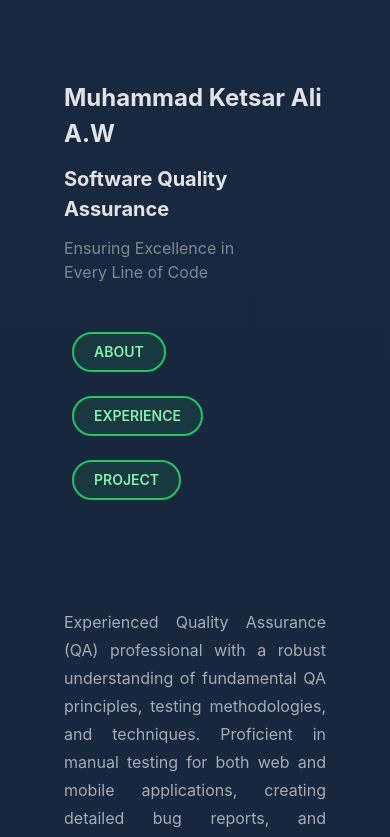
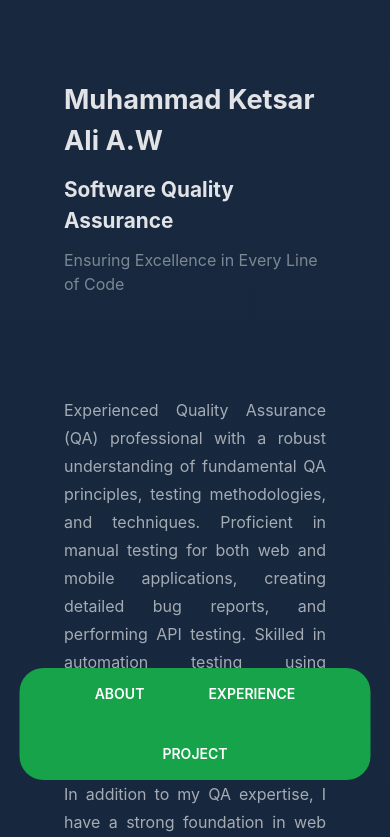
Before and after one commit to ketsar28/k-folio-prod, a React (Vite) app: page / in a window 390 px wide. Shown: the top 837 px of the page. Built offline with nearby package versions, Linux system fonts and the light colour scheme; the HTML template or start-up script is replaced by a standard one.

Commit message:
[FIX] improving the navigation bar

```diff
--- a/src/components/fragments/side-left/HeadFragment.jsx
+++ b/src/components/fragments/side-left/HeadFragment.jsx
@@ -6,17 +6,17 @@ const HeadFragment = () => {
   return (
     <div className="space-y-3 font-inter">
       {headData.title && (
-        <h1 className="text-[#e1e3e6] text-[24px] sm:text-[2.5rem] font-bold">
+        <h1 className="text-[#e1e3e6] text-[1.7rem] sm:text-[2.5rem] font-bold">
           {headData.title}
         </h1>
       )}
       {headData.role && (
-        <h3 className="font-bold text-[#e1e3e6] text-[20px] sm:text-[26px]">
+        <h3 className="font-bold text-[#e1e3e6] text-[1.3rem] sm:text-[26px]">
           {headData.role}
         </h3>
       )}
       {headData.description && (
-        <p className="font-normal text-[16px] sm:text-[18px] text-[#e1e3e6] opacity-50 w-3/4">
+        <p className="font-normal text-[16px] sm:text-[18px] text-[#e1e3e6] opacity-50 md:w-3/4">
           {headData.description}
         </p>
       )}
--- a/src/components/fragments/side-left/NavigationFragment.jsx
+++ b/src/components/fragments/side-left/NavigationFragment.jsx
@@ -15,7 +15,7 @@ const NavigationFragment = () => {
   };
 
   return (
-    <div className="lg:space-y-4 lg:block flex flex-wrap justify-start items-center gap-2 w-full font-inter">
+    <div className="flex flex-wrap justify-center items-center gap-2 font-inter fixed bottom-16 bg-green-600 w-[90%] z-10 rounded-3xl left-1/2 transform -translate-x-1/2 md:transform-none md:bg-transparent md:justify-start md:static md:w-full lg:space-y-4 lg:block">
       {navigationData.length > 0 &&
         navigationData.map((item, index) => (
           <Link
@@ -37,7 +37,7 @@ const NavigationFragment = () => {
                   : "w-[15%] border-green-300 group-hover:w-[20%]"
               } transition-all duration-200 ease-linear`}
             ></div>
-            <p className="font-semibold sm:text-[14px] text-[12px] uppercase lg:py-0 lg:px-0 lg:bg-transparent text-green-300 lg:text-white hover:text-white py-2 px-5 bg-green-500/10 border-2 border-green-500 lg:border-none rounded-full text-sm hover:bg-green-600/50 lg:hover:bg-transparent transition-all duration-200 ease-linear">
+            <p className="font-semibold rounded-full text-sm hover:bg-green-900 transition-all duration-200 ease-linear text-white sm:text-[14px] text-[12px] uppercase lg:py-0 lg:px-0 lg:bg-transparent md:text-green-300 md:hover:bg-green-600/50 lg:text-white hover:text-white py-2 px-5 md:bg-green-500/10 md:border-2 md:border-green-500 lg:border-none lg:hover:bg-transparent  lg:static relative">
               {item.label}
             </p>
           </Link>
```
